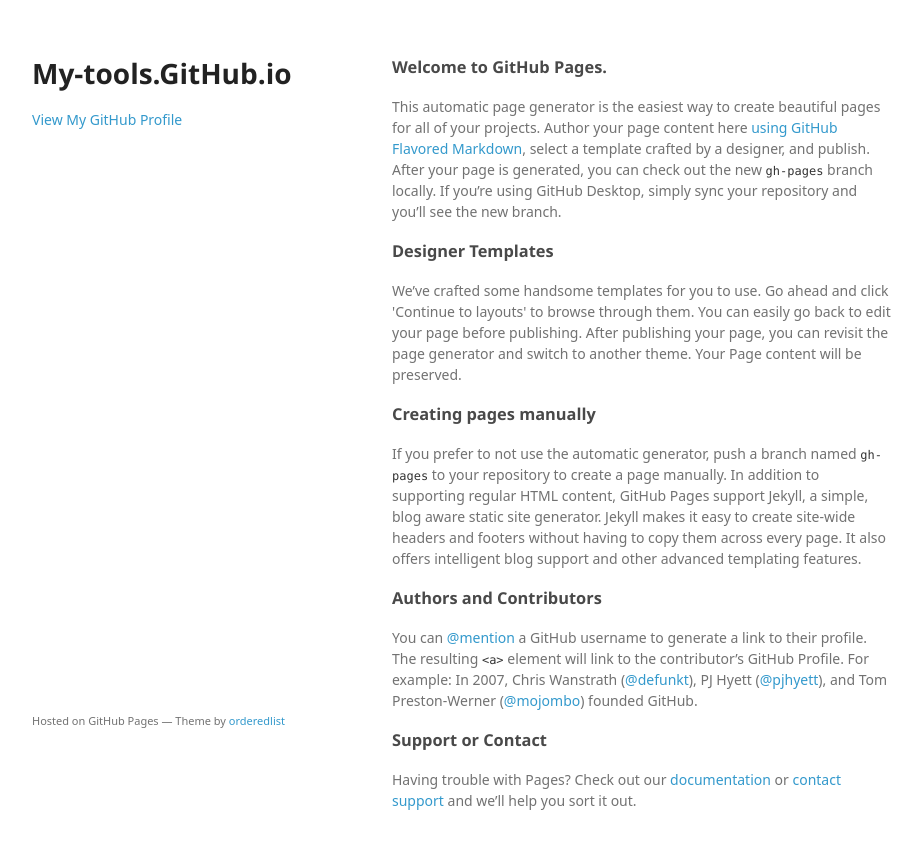
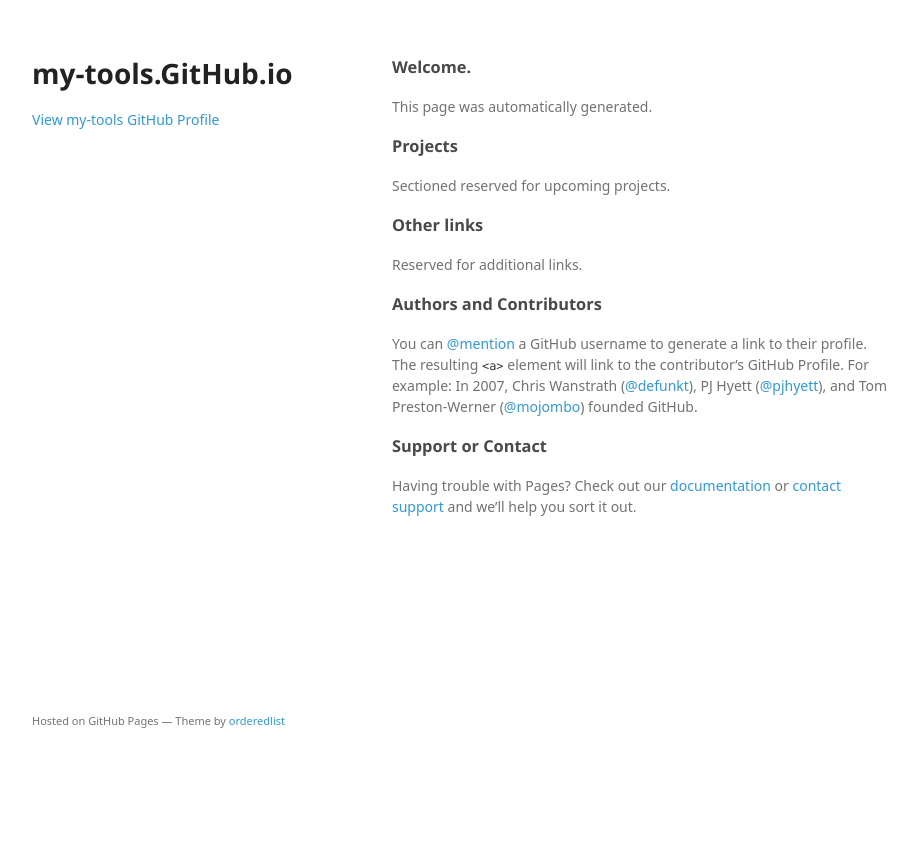
Before and after one commit to my-tools/my-tools.github.io, a plain HTML site: page index.html in a window 1280 px wide. Shown: the whole page, without its empty margins (178-1100 px from the left). After the commit the page ends 800 px from the top, so only its background shows below. Drawn offline with Linux system fonts and the light colour scheme; a web font is replaced by a local one.

Commit message:
Update index.html

```diff
--- a/index.html
+++ b/index.html
@@ -3,7 +3,7 @@
   <head>
     <meta charset="utf-8">
     <meta http-equiv="X-UA-Compatible" content="chrome=1">
-    <title>My-tools.GitHub.io by my-tools</title>
+    <title>my-tools.GitHub.io by my-tools</title>
 
     <link rel="stylesheet" href="stylesheets/styles.css">
     <link rel="stylesheet" href="stylesheets/github-light.css">
@@ -15,28 +15,29 @@
   <body>
     <div class="wrapper">
       <header>
-        <h1>My-tools.GitHub.io</h1>
+        <h1>my-tools.GitHub.io</h1>
         <p></p>
 
 
-        <p class="view"><a href="https://github.com/my-tools">View My GitHub Profile</a></p>
+        <p class="view"><a href="https://github.com/my-tools">View my-tools GitHub Profile</a></p>
 
       </header>
       <section>
         <h3>
-<a id="welcome-to-github-pages" class="anchor" href="#welcome-to-github-pages" aria-hidden="true"><span aria-hidden="true" class="octicon octicon-link"></span></a>Welcome to GitHub Pages.</h3>
+<a id="welcome-to-github-pages" class="anchor" href="#welcome-to-github-pages" aria-hidden="true"><span aria-hidden="true" class="octicon octicon-link"></span></a>Welcome.</h3>
 
-<p>This automatic page generator is the easiest way to create beautiful pages for all of your projects. Author your page content here <a href="https://guides.github.com/features/mastering-markdown/">using GitHub Flavored Markdown</a>, select a template crafted by a designer, and publish. After your page is generated, you can check out the new <code>gh-pages</code> branch locally. If you’re using GitHub Desktop, simply sync your repository and you’ll see the new branch.</p>
+<p>This page was automatically generated.</p>
 
 <h3>
-<a id="designer-templates" class="anchor" href="#designer-templates" aria-hidden="true"><span aria-hidden="true" class="octicon octicon-link"></span></a>Designer Templates</h3>
+<a id="designer-templates" class="anchor" href="#designer-templates" aria-hidden="true"><span aria-hidden="true" class="octicon octicon-link"></span></a>Projects</h3>
 
-<p>We’ve crafted some handsome templates for you to use. Go ahead and click 'Continue to layouts' to browse through them. You can easily go back to edit your page before publishing. After publishing your page, you can revisit the page generator and switch to another theme. Your Page content will be preserved.</p>
+<p>Sectioned reserved for upcoming projects.
+</p>
 
 <h3>
-<a id="creating-pages-manually" class="anchor" href="#creating-pages-manually" aria-hidden="true"><span aria-hidden="true" class="octicon octicon-link"></span></a>Creating pages manually</h3>
+<a id="creating-pages-manually" class="anchor" href="#creating-pages-manually" aria-hidden="true"><span aria-hidden="true" class="octicon octicon-link"></span></a>Other links</h3>
 
-<p>If you prefer to not use the automatic generator, push a branch named <code>gh-pages</code> to your repository to create a page manually. In addition to supporting regular HTML content, GitHub Pages support Jekyll, a simple, blog aware static site generator. Jekyll makes it easy to create site-wide headers and footers without having to copy them across every page. It also offers intelligent blog support and other advanced templating features.</p>
+<p> Reserved for additional links.</p>
 
 <h3>
 <a id="authors-and-contributors" class="anchor" href="#authors-and-contributors" aria-hidden="true"><span aria-hidden="true" class="octicon octicon-link"></span></a>Authors and Contributors</h3>
```
